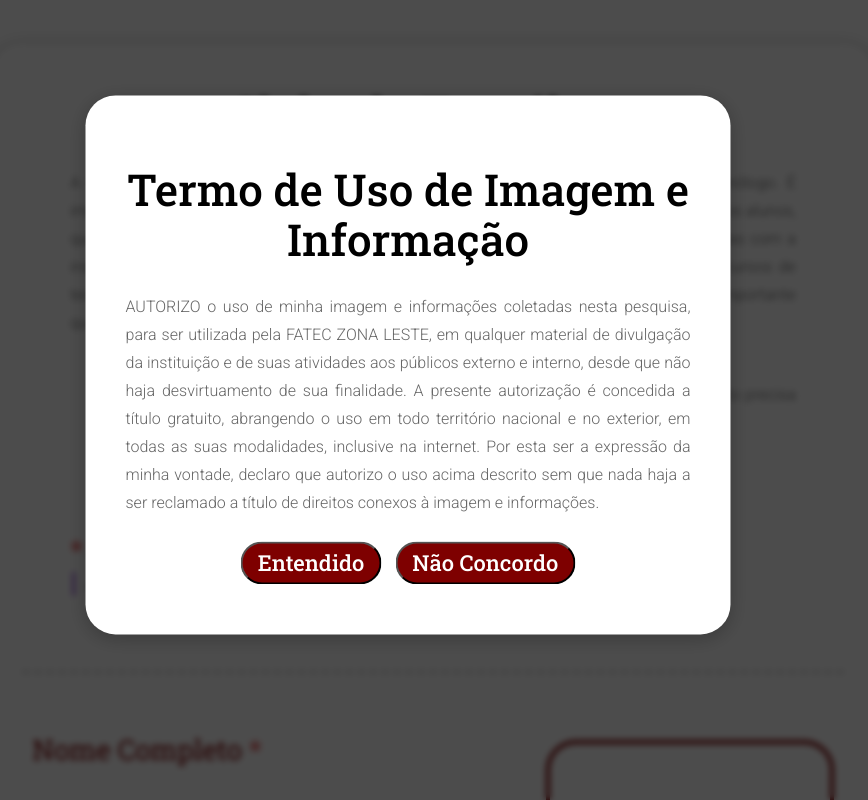
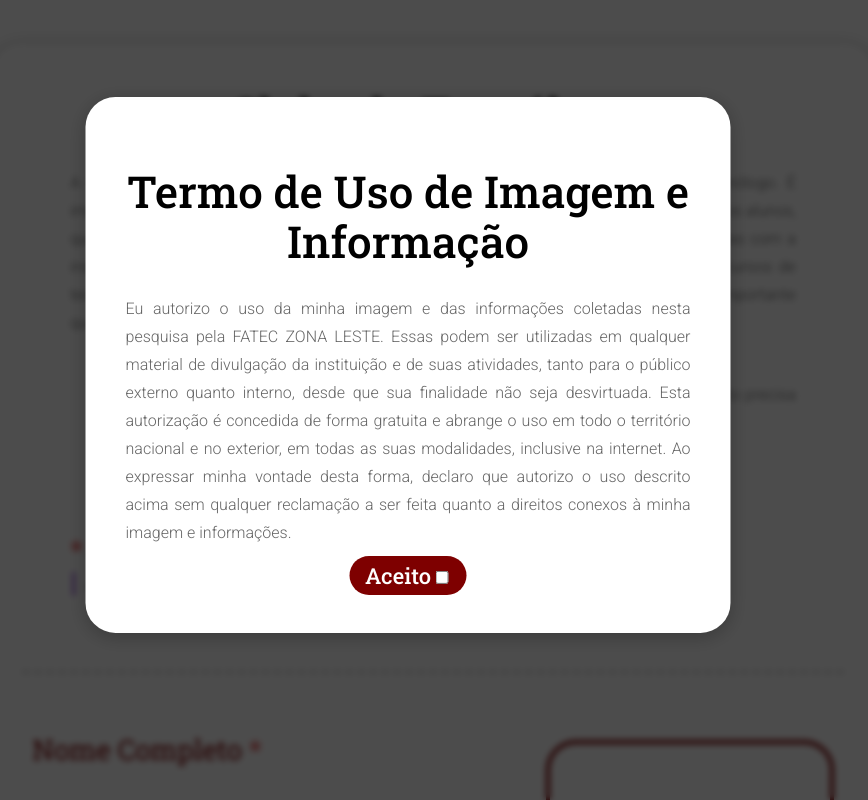
Before and after one commit to MDellaCS/clube_tecnologo, a PHP site: page /admin/form/form.php in a window 1280 px wide, after a click on "Termo de Uso". Shown: the whole page, without its empty margins (237-1105 px from the left). Run offline with PHP 8.4, Linux system fonts and the light colour scheme.

Commit message:
Termo de Uso

```diff
--- a/admin/form/form.css
+++ b/admin/form/form.css
@@ -234,8 +234,7 @@ h2 {
 }
 
 input[type=radio],
-input[type=file],
-input[type=checkbox] {
+input[type=file]{
     display: none;
 }
 
@@ -310,8 +309,14 @@ input[type="checkbox"]:checked+label {
     background: #a1a1a1;
 }
 
-button:disabled {
+:disabled {
     background-color: #ccc;
     color: #666;
     cursor: not-allowed;
 }
+
+:disabled:hover {
+    background-color: #ccc;
+    color: #666;
+    cursor: not-allowed;
+}
--- a/admin/form/form.js
+++ b/admin/form/form.js
@@ -83,6 +83,15 @@ function mudarFormado() {
     });
 }
 
-function liberarEnviar(){
-    alert("Liberado");
+function liberarEnviar() {
+    const btnSubmit = document.getElementById("submit");
+    const chkTermo = document.getElementById("chkTermo");
+
+    if (chkTermo.checked) {
+        btnSubmit.disabled = false;
+        btnSubmit.classList.remove("tooltip");
+    } else {
+        btnSubmit.disabled = true;
+        btnSubmit.classList.add("tooltip");
+    }
 }
--- a/admin/form/form.php
+++ b/admin/form/form.php
@@ -158,7 +158,7 @@
                     </div>
 
                     <div style="display: inline-block;">
-                        <label for="ano" id="labelAno">no ano de:</label>
+                        <label for="ano" id="labelAno">do ano de:</label>
                     </div>
 
                     <div class="aaa">
@@ -216,25 +216,33 @@
                         Termo de Uso de Imagem e Informação
                     </h1>
                     <h2>
-                        AUTORIZO o uso de minha imagem e informações coletadas nesta pesquisa, para ser
-                        utilizada pela FATEC ZONA LESTE, em qualquer material de divulgação da instituição e
-                        de suas atividades aos públicos externo e interno, desde que não haja desvirtuamento
-                        de sua finalidade. A presente autorização é concedida a título gratuito, abrangendo o
-                        uso em todo território nacional e no exterior, em todas as suas modalidades, inclusive
-                        na internet. Por esta ser a expressão da minha vontade, declaro que autorizo o uso acima
-                        descrito sem que nada haja a ser reclamado a título de direitos conexos à imagem e
-                        informações.
+                        Eu autorizo o uso da minha imagem e das informações coletadas nesta pesquisa pela FATEC ZONA
+                        LESTE. Essas podem ser utilizadas em qualquer material de divulgação da instituição e de suas
+                        atividades, tanto para o público externo quanto interno, desde que sua finalidade não seja
+                        desvirtuada. Esta autorização é concedida de forma gratuita e abrange o uso em todo o território
+                        nacional e no exterior, em todas as suas modalidades, inclusive na internet. Ao expressar minha
+                        vontade desta forma, declaro que autorizo o uso descrito acima sem qualquer reclamação a ser
+                        feita quanto a direitos conexos à minha imagem e informações.
                     </h2>
                     <div style="text-align: center;">
-                        <input type="button" class="btn" onclick="liberarEnviar(); fecharModal()" value="Entendido">
-                        <input type="button" class="btn" onclick="fecharModal()" value="Não Concordo">
+                        <label for="chkTermo" class="btn">Aceito<input id="chkTermo" type="checkbox"
+                                onclick="liberarEnviar()"></label>
+
                     </div>
                 </div>
             </div>
 
-            <input type="button" class="btn" onclick="abrirModal('modalTermo')" value="Termo" />
-            <input type="button" class="btn" onclick="limparImagem(); abrirModal('modalReset')" value="Redefinir" />
-            <input type="submit" class="btn" value="Finalizar" disabled />
+            <div>
+                <input type="button" class="btn" onclick="abrirModal('modalTermo')" value="Termo de Uso" />
+            </div>
+
+            <div>
+                <input type="button" class="btn" onclick="limparImagem(); abrirModal('modalReset')" value="Redefinir" />
+                <input id="submit" type="submit" class="tooltip btn" value="Finalizar" disabled />
+                <span class="tooltiptext">É necessário concordar com os Termos de Uso de Imagem e Informação antes de
+                    enviar
+                    seus dados.</span>
+            </div>
 
         </div>
 
```
Also changed, not shown: profilePictures/1695079729.4449_download.jpg (added).
